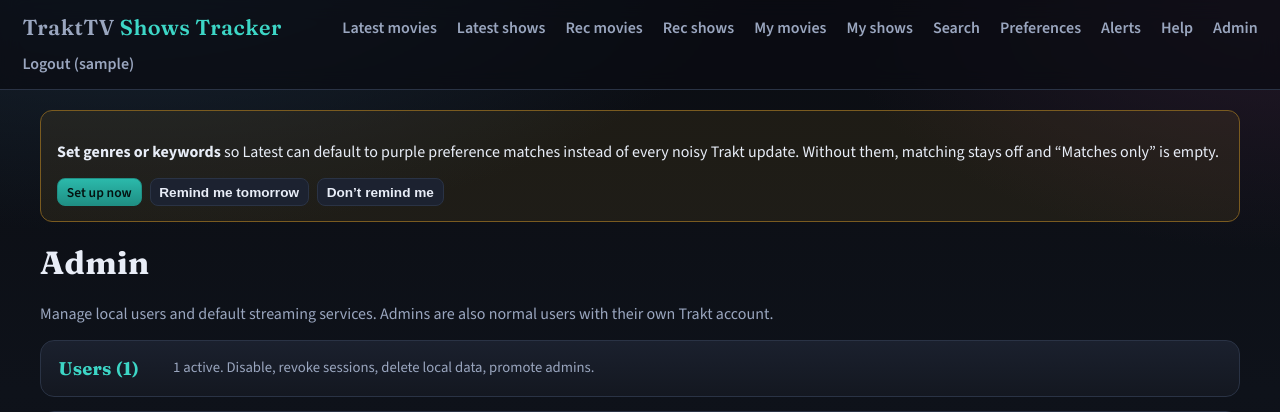
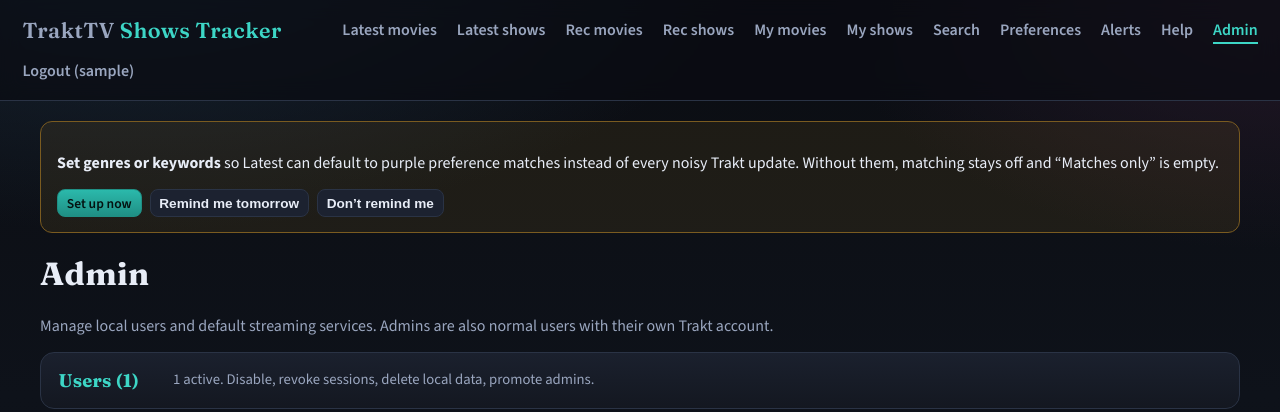
Before and after one commit to melamoud/TraktTVShowsTracker, a Flask app: page /admin/ in a window 1280 px wide. Shown: the top 412 px of the page. Run offline with Flask 3, Linux system fonts and the light colour scheme; a user stored in the database is signed in; tables that the repository leaves empty hold one stand-in row (values such as "Sample post"); parts of the project's set-up code (start-up, migrations or seed data) failed here and were passed over; some libraries are stand-ins or nearby versions.

Commit message:
Highlight the active top-nav item for the current page.
Co-authored-by: Cursor <cursoragent@cursor.com>

```diff
--- a/static/css/app.css
+++ b/static/css/app.css
@@ -41,8 +41,24 @@ a:hover { text-decoration: underline; }
   color: var(--text); letter-spacing: .02em; margin-right: auto;
 }
 .brand span { color: var(--accent); }
-.topnav a { color: var(--muted); font-weight: 600; }
-.topnav a:hover, .topnav a.active { color: var(--text); text-decoration: none; }
+.topnav a {
+  color: var(--muted);
+  font-weight: 600;
+  padding: .15rem 0;
+  border-bottom: 2px solid transparent;
+}
+.topnav a:hover { color: var(--text); text-decoration: none; }
+.topnav a.active {
+  color: var(--accent);
+  text-decoration: none;
+  border-bottom-color: var(--accent);
+}
+.topnav a.brand {
+  border-bottom-color: transparent;
+  padding-bottom: 0;
+}
+.topnav a.brand.active { color: var(--text); }
+.topnav a.brand.active span { color: var(--accent); }
 .badge {
   display: inline-block; min-width: 1.2rem; padding: 0 .35rem;
   border-radius: 999px; background: var(--accent-2); color: #1a1200;
--- a/templates/base.html
+++ b/templates/base.html
@@ -8,25 +8,26 @@
   <link rel="preconnect" href="https://fonts.googleapis.com">
   <link rel="preconnect" href="https://fonts.gstatic.com" crossorigin>
   <link href="https://fonts.googleapis.com/css2?family=Fraunces:opsz,wght@9..144,600;9..144,700&family=Source+Sans+3:wght@400;600;700&display=swap" rel="stylesheet">
-  <link rel="stylesheet" href="{{ url_for('static', filename='css/app.css') }}?v=14">
+  <link rel="stylesheet" href="{{ url_for('static', filename='css/app.css') }}?v=15">
   {% block head %}{% endblock %}
 </head>
 <body>
   {% if current_user.is_authenticated %}
-  <nav class="topnav">
-    <a class="brand" href="{{ url_for('catalog.home') }}">TraktTV <span>Shows Tracker</span></a>
-    <a href="{{ url_for('catalog.latest_movies') }}">Latest movies</a>
-    <a href="{{ url_for('catalog.latest_shows') }}">Latest shows</a>
-    <a href="{{ url_for('catalog.recommended_movies') }}">Rec movies</a>
-    <a href="{{ url_for('catalog.recommended_shows') }}">Rec shows</a>
-    <a href="{{ url_for('user.my_movies') }}">My movies</a>
-    <a href="{{ url_for('user.my_shows') }}">My shows</a>
-    <a href="{{ url_for('catalog.search') }}">Search</a>
-    <a href="{{ url_for('user.preferences') }}">Preferences</a>
-    <a href="{{ url_for('user.notifications') }}">Alerts{% if unread_notifications %}<span class="badge">{{ unread_notifications }}</span>{% endif %}</a>
-    <a href="{{ url_for('user.help_page') }}">Help</a>
+  {% set ep = request.endpoint or '' %}
+  <nav class="topnav" aria-label="Main">
+    <a class="brand{% if ep == 'catalog.home' %} active{% endif %}" href="{{ url_for('catalog.home') }}">TraktTV <span>Shows Tracker</span></a>
+    <a href="{{ url_for('catalog.latest_movies') }}" class="{% if ep == 'catalog.latest_movies' %}active{% endif %}"{% if ep == 'catalog.latest_movies' %} aria-current="page"{% endif %}>Latest movies</a>
+    <a href="{{ url_for('catalog.latest_shows') }}" class="{% if ep == 'catalog.latest_shows' %}active{% endif %}"{% if ep == 'catalog.latest_shows' %} aria-current="page"{% endif %}>Latest shows</a>
+    <a href="{{ url_for('catalog.recommended_movies') }}" class="{% if ep == 'catalog.recommended_movies' %}active{% endif %}"{% if ep == 'catalog.recommended_movies' %} aria-current="page"{% endif %}>Rec movies</a>
+    <a href="{{ url_for('catalog.recommended_shows') }}" class="{% if ep == 'catalog.recommended_shows' %}active{% endif %}"{% if ep == 'catalog.recommended_shows' %} aria-current="page"{% endif %}>Rec shows</a>
+    <a href="{{ url_for('user.my_movies') }}" class="{% if ep == 'user.my_movies' %}active{% endif %}"{% if ep == 'user.my_movies' %} aria-current="page"{% endif %}>My movies</a>
+    <a href="{{ url_for('user.my_shows') }}" class="{% if ep in ('user.my_shows', 'user.series_progress') %}active{% endif %}"{% if ep in ('user.my_shows', 'user.series_progress') %} aria-current="page"{% endif %}>My shows</a>
+    <a href="{{ url_for('catalog.search') }}" class="{% if ep == 'catalog.search' %}active{% endif %}"{% if ep == 'catalog.search' %} aria-current="page"{% endif %}>Search</a>
+    <a href="{{ url_for('user.preferences') }}" class="{% if ep in ('user.preferences', 'user.preferences_setup') %}active{% endif %}"{% if ep in ('user.preferences', 'user.preferences_setup') %} aria-current="page"{% endif %}>Preferences</a>
+    <a href="{{ url_for('user.notifications') }}" class="{% if ep == 'user.notifications' %}active{% endif %}"{% if ep == 'user.notifications' %} aria-current="page"{% endif %}>Alerts{% if unread_notifications %}<span class="badge">{{ unread_notifications }}</span>{% endif %}</a>
+    <a href="{{ url_for('user.help_page') }}" class="{% if ep == 'user.help_page' %}active{% endif %}"{% if ep == 'user.help_page' %} aria-current="page"{% endif %}>Help</a>
     {% if current_user.is_admin %}
-      <a href="{{ url_for('admin.dashboard') }}">Admin</a>
+      <a href="{{ url_for('admin.dashboard') }}" class="{% if ep.startswith('admin.') %}active{% endif %}"{% if ep.startswith('admin.') %} aria-current="page"{% endif %}>Admin</a>
     {% endif %}
     <a href="{{ url_for('auth.logout') }}">Logout ({{ current_user.username }})</a>
   </nav>
```
Also changed, not shown: tests/test_search.py (+2 -0 lines).
